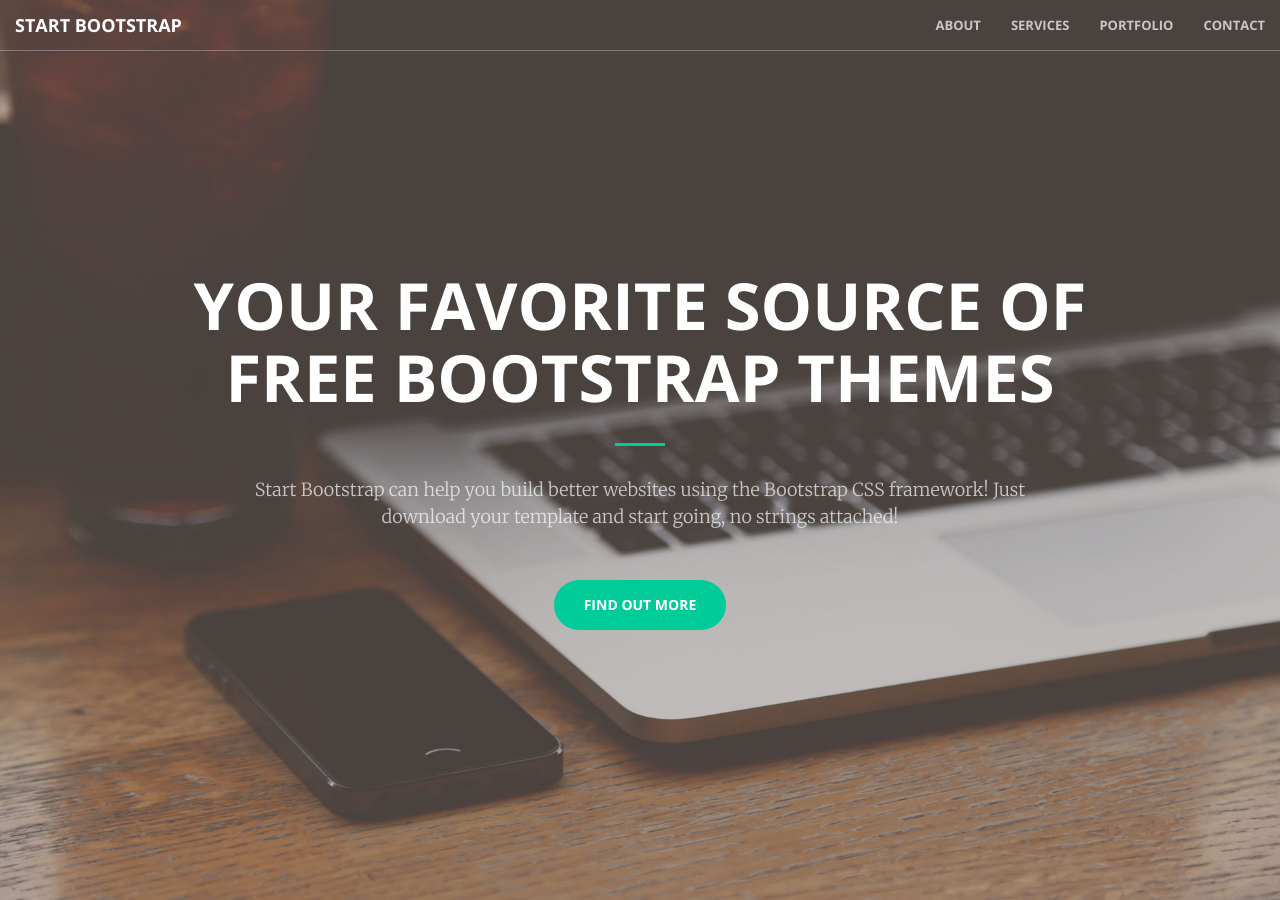
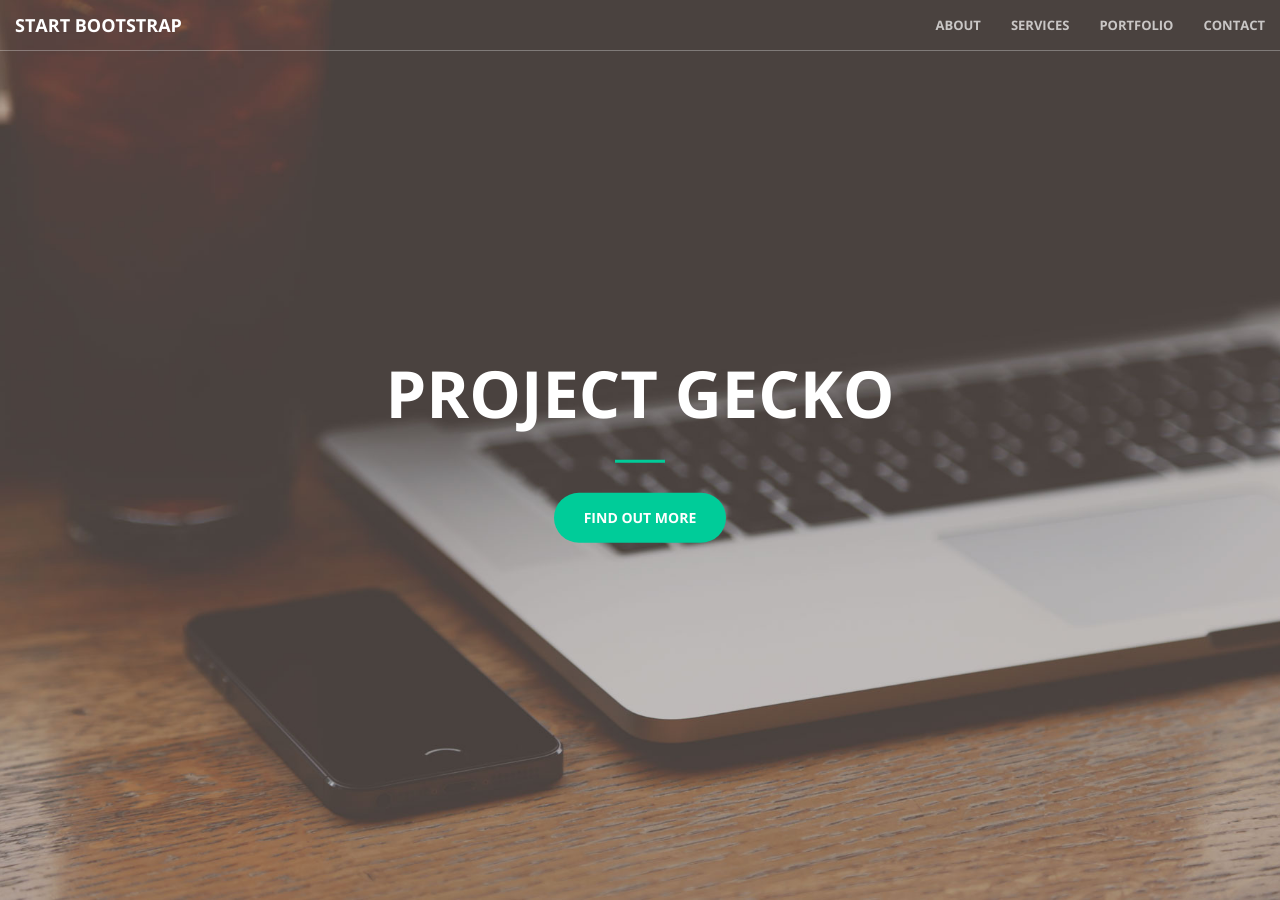
Before and after one commit to teamgecko2022/teamgecko2022, a Jekyll site: the page built from index.html, in a window 1280 px wide and 900 px high. Built offline with Jekyll 4.4.1, drawn with Linux system fonts in a browser that asks for light colours.

Commit message:
big project gecko

```diff
--- a/_includes/header.html
+++ b/_includes/header.html
@@ -1,9 +1,9 @@
 <header>
     <div class="header-content">
         <div class="header-content-inner">
-            <h1>Your Favorite Source of Free Bootstrap Themes</h1>
+            <h1>Project GECKO</h1>
             <hr>
-            <p>Start Bootstrap can help you build better websites using the Bootstrap CSS framework! Just download your template and start going, no strings attached!</p>
+            <!--<p></p>-->
             <a href="#about" class="btn btn-primary btn-xl page-scroll">Find Out More</a>
         </div>
     </div>
```
